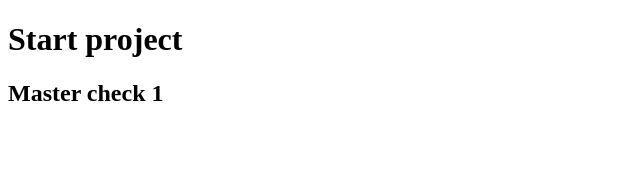
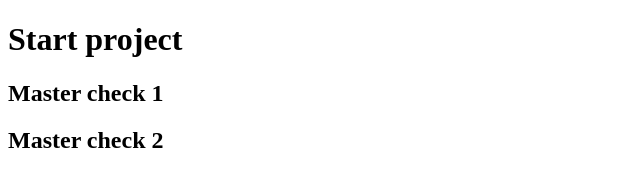
Before and after one commit to kostjantin/test_git, a plain HTML site: page index.html in a window 1280 px wide. Shown: the whole page, without its empty margins (0-640 px from the left). Drawn offline with Linux system fonts and the light colour scheme.

Commit message:
Rebase check 2

```diff
--- a/index.html
+++ b/index.html
@@ -7,5 +7,6 @@
 <body>
 <h1>Start project</h1>
 <h2>Master check 1</h2>
+<h2>Master check 2</h2>
 </body>
 </html>
```
